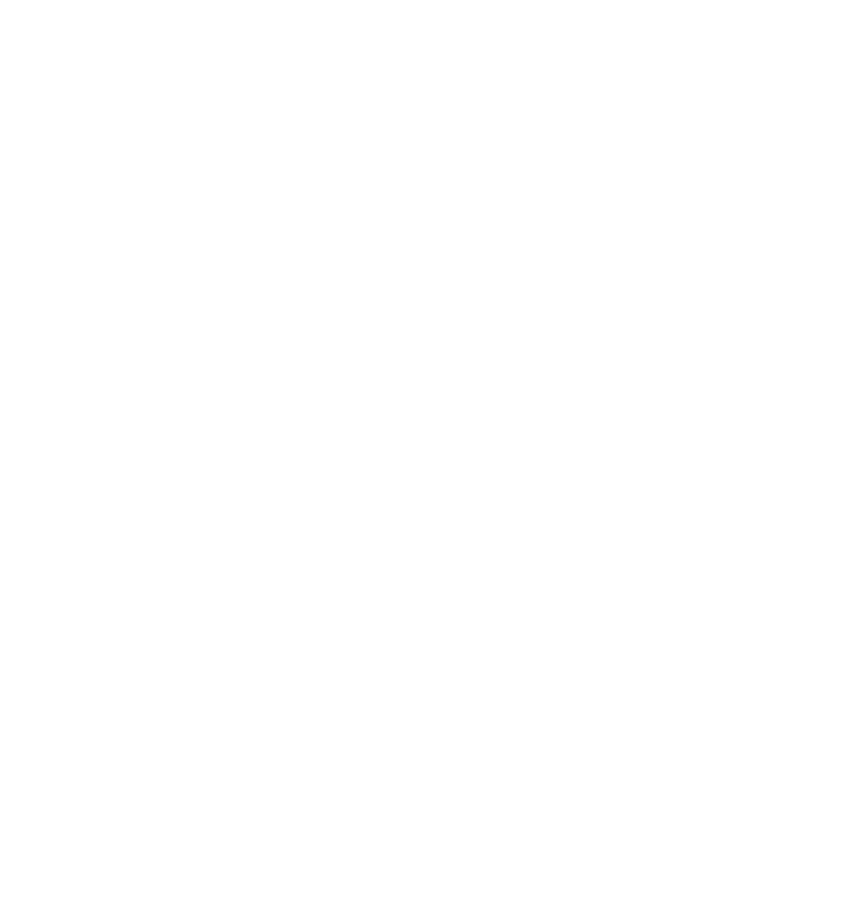
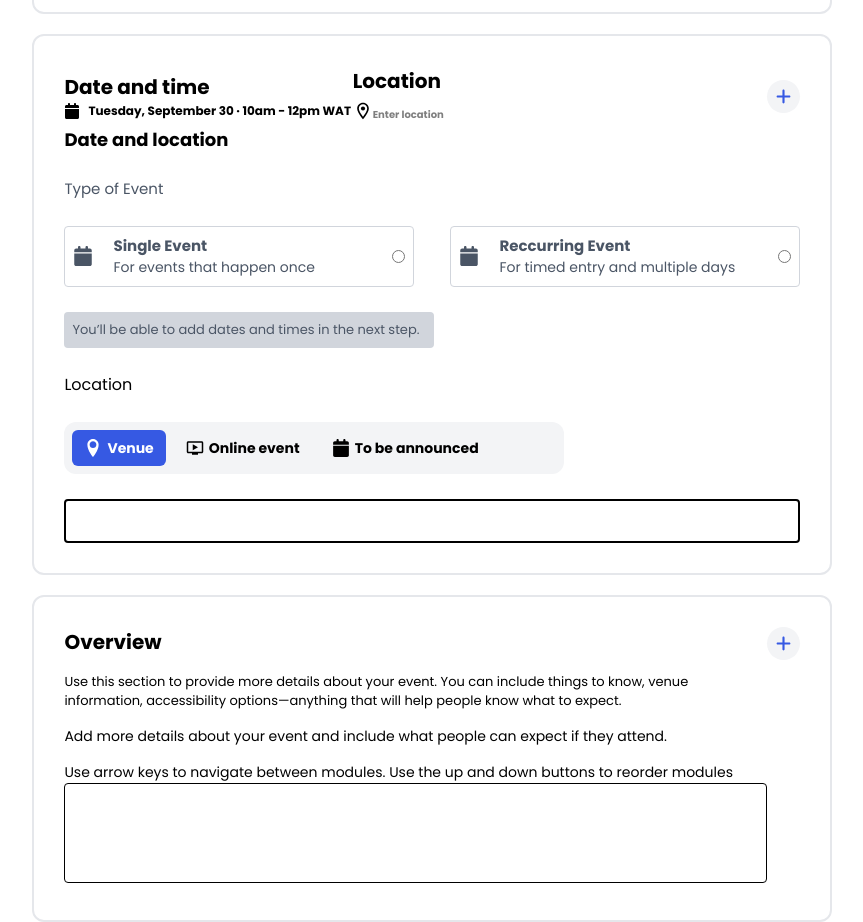
Before and after one commit to raveroses/Event_chosen, a Next.js app: page /dashboard in a window 1280 px wide. Shown: the part 1080-2002 px from the top of the page, without its empty margins (374-1237 px from the left). Before the commit the page ends 800 px from the top, so only its background shows below. Built offline with nearby package versions, Linux system fonts and the light colour scheme; no server answers; the database is empty.

Commit message:
ui for dashbord responsivess is going well

```diff
--- a/src/app/(Home)/home-component/HeroSection.tsx
+++ b/src/app/(Home)/home-component/HeroSection.tsx
@@ -92,7 +92,7 @@
   });
 
   return (
-    <div className="w-full min-w-full my-4  ">
+    <div className="w-full min-w-full md:my-[120px] my-4  ">
       <Swiper
         modules={[Navigation, Pagination, Scrollbar, Autoplay]}
         spaceBetween={0}
@@ -119,11 +119,11 @@
         {heroMapping}
       </Swiper>
 
-      <section className="w-full min-w-full flex items-center md:justify-between gap-[50px] px-2 my-10 md:overflow-hidden overflow-x-scroll">
+      <section className="w-full min-w-full flex items-center md:justify-between gap-[50px] md:px-2 my-10 md:overflow-hidden overflow-x-scroll">
         {activities.map((activitis, index) => {
           return (
             <div key={index} className="group cursor-pointer w-[110px]">
-              <div className="group-hover:bg-blue-100    border border-gray-200 rounded-full w-[100px] h-[100px] flex justify-center items-center text-[35px] text-gray-500 ">
+              <div className="group-hover:bg-blue-100   border border-gray-200 rounded-full w-[100px] h-[100px] flex justify-center items-center text-[35px] text-gray-500 ">
                 {activitis.icon}
               </div>
 
--- a/src/app/(Home)/home-component/Landing-page.tsx
+++ b/src/app/(Home)/home-component/Landing-page.tsx
@@ -2,11 +2,11 @@
 import LocationSearching from "./location-searching";
 const LandingPage = () => {
   return (
-    <>
+    <div className="md:px-[100px] ">
       {/* <Navbar /> */}
       <HeroSection />
       <LocationSearching />
-    </>
+    </div>
   );
 };
 
--- a/src/app/(Home)/layout.tsx
+++ b/src/app/(Home)/layout.tsx
@@ -8,7 +8,7 @@
   return (
     <div className="flex flex-col min-h-screen">
       <Navbar />
-      <div className="z-10 px-4">{children}</div>
+      <div className="z-10 md:px-4">{children}</div>
       <Footer />
     </div>
   );
--- a/src/app/(management)/components/dashboard-ImageUploader/imageUploader.tsx
+++ b/src/app/(management)/components/dashboard-ImageUploader/imageUploader.tsx
@@ -7,18 +7,20 @@
 
 const EventTitle = () => {
   return (
-    <section className=" border-2 border-gray-200 hover:border-[#3659e3] p-[30px] rounded-xl transition-all duration-200">
-      <div className="flex items-start justify-between hidde">
+    <section className="w-full border-2 border-gray-200 hover:border-[#3659e3] md:p-[30px] p-[15px] md:rounded-xl transition-all duration-200 md:bg-transparent bg-white">
+      <div className="flex items-start justify-between ">
         <div className="flex flex-col gap-[15px]">
           <h3 className="font-bold text-[25px] ">Event Title</h3>
-          <p>A short and sweet sentence about your event.</p>
+          <p className="text-[13px]">
+            A short and sweet sentence about your event.
+          </p>
         </div>
 
         <div className="bg-gray-100 text-[#3659e3] rounded-full text-[17px] text-center p-[8px] font-bold">
           <FaPlus />
         </div>
       </div>
-      <div className="flex gap-[30px] flex-col hidden">
+      <div className="flex gap-[30px] flex-col ">
         <div className="flex flex-col gap-3">
           <h2 className="font-bold text-[20px]">Event Overview</h2>
           <h3 className="text-[15px]">Event title</h3>
@@ -83,8 +85,8 @@
   ]);
 
   return (
-    <section className=" border-2 border-gray-200 hover:border-[#3659e3] p-[30px] rounded-xl transition-all duration-200">
-      <div className="flex  items-center justify-between">
+    <section className="border-2 border-gray-200 hover:border-[#3659e3] md:p-[30px] p-[15px] md:rounded-xl transition-all duration-200 md:bg-transparent bg-white">
+      <div className="flex md:flex-row flex-col md:items-center md:justify-between md:gap-0 gap-[20px]">
         <div>
           <h2 className="text-[20px] font-bold">Date and time</h2>
 
@@ -111,58 +113,56 @@
         </div>
       </div>
 
-      <div className="flex flex-col gap-[25px] hidden">
+      <div className="flex flex-col gap-[25px] ">
         <h2 className="text-[18px] font-bold">Date and location</h2>
 
         <h2 className="text-[15px] text-gray-600">Type of Event</h2>
 
-        <div className="flex items-center justify-between ">
+        <div className="flex md:flex-row flex-col items-center md:justify-between gap-0 gap-[20px] ">
           {DateInput.map((item, index) => {
             return (
               <div
-                className="flex items-center gap-[20px] border border-gray-300 p-2 rounded w-[350px]"
+                className="flex items-center justify-between border border-gray-300 md:p-2 p-5 rounded md:w-[350px] w-full"
                 key={index}
               >
+                <label className="flex items-center gap-[20px] ">
                   <div className="text-[20px] text-gray-600">
                     <FaCalendar />
                   </div>
-                <label className="flex items-center gap-[20px] ">
                   <div>
                     <h1 className="font-semibold text-[15px] text-gray-600">
                       {item.heading}
                     </h1>
                     <p className="text-[14px] text-gray-600">{item.pcontent}</p>
                   </div>
+                </label>
                 <input type="radio" name="" id="" />
-                </label>
               </div>
             );
           })}
         </div>
 
-        <p className="bg-gray-300 w-[370px] text-gray-600 rounded text-[13px] p-2">
+        <p className="bg-gray-300 md:w-[370px] w-full text-gray-600 rounded text-[13px] p-2">
           You’ll be able to add dates and times in the next step.
         </p>
 
         <h2>Location</h2>
 
-        <div className="flex items-center bg-gray-100 w-[400px] rounded-xl">
-          {locations.map((item, index) => {
-            return (
+        <div className="flex items-center space-x-2 bg-gray-100 md:w-[500px] w-full md:overflow-hidden overflow-x-auto rounded-xl p-2 scrollbar-hide">
+          {locations.map((item, index) => (
             <div
-                className={`flex items-center gap-[5px] ${
-                  item.locationType === "Venue" &&
-                  "bg-[#3659e3] text-white hover:bg-blue-400"
-                } p-2 hover:bg-gray-300 cursor-pointer`}
               key={index}
+              className={`flex-shrink-0 flex items-center gap-[5px] px-3 py-2 rounded-md text-sm font-semibold cursor-pointer transition-colors duration-200
+        ${
+          item.locationType === "Venue"
+            ? "bg-[#3659e3] text-white hover:bg-blue-400"
+            : "hover:bg-gray-300"
+        }`}
             >
               <div className="text-[18px]">{item.icon}</div>
-                <div className="text-[13px] font-semibold">
-                  {item.locationType}
+              <div>{item.locationType}</div>
             </div>
-              </div>
-            );
-          })}
+          ))}
         </div>
 
         <input type="text" className="w-full border-2 p-2 rounded " />
@@ -171,15 +171,57 @@
   );
 };
 
+const Overview = () => {
+  return (
+    <section className=" border-2 border-gray-200 hover:border-[#3659e3] md:p-[30px] p-[15px] md:rounded-xl transition-all duration-200 md:bg-transparent bg-white">
+      <div className="flex items-start justify-between hidde">
+        <div className="flex flex-col gap-[15px]">
+          <h3 className="font-bold text-[20px] "> Overview</h3>
+          <p className="text-[13px]">
+            Use this section to provide more details about your event. You can
+            include things to know, venue information, accessibility
+            options—anything that will help people know what to expect.
+          </p>
+
+          <div className="hidd">
+            <div className="text-[14px] flex gap-[15px] flex-col">
+              <p>
+                Add more details about your event and include what people can
+                expect if they attend.
+              </p>
+              <p>
+                Use arrow keys to navigate between modules. Use the up and down
+                buttons to reorder modules
+              </p>
+            </div>
+            <div>
+              <textarea
+                name=""
+                id=""
+                className="border rounded w-full h-[100px] focus:outline-[#3659e3] resize-none"
+              ></textarea>
+            </div>
+          </div>
+        </div>
+
+        <div className="bg-gray-100 text-[#3659e3] rounded-full text-[17px] text-center p-[8px] font-bold">
+          <FaPlus />
+        </div>
+      </div>
+    </section>
+  );
+};
 const ImageUploader = () => {
   return (
-    <section className=" w-[800px] overflow-y-scroll flex flex-col  ">
-      <div className="relative background w-full h-[400px] min-w-full rounded-2xl">
-        <div className="absolute top-[10px] left-[740px] bg-white text-[#3659e3] rounded-full text-center p-[8px] font-bold">
+    <section className="md:w-[800px] w-full min-width-full md:overflow-y-scroll overflow-none flex flex-col gap-[10px] md:gap-[100px]  ">
+      <div className="relative background w-full md:h-[400px] h-[300px] min-w-full md:rounded-2xl">
+        <div className="absolute top-[10px] md:left-[740px] left-[90%] bg-white text-[#3659e3] rounded-full text-center p-[8px] font-bold">
           <FaPlus />
         </div>
         <div
-          className="upload absolute top-[100px] left-[360px] bg-white p-[18px] rounded-2xl w-[140px] h-[130px]
+          className="upload absolute top-[100px] left-1/2 -translate-x-1/2
+             md:top-[100px] md:left-[360px] md:translate-x-0
+             bg-white p-[18px] rounded-2xl w-[140px] h-[130px]
              flex justify-center items-center flex-col text-center gap-[30px]"
         >
           <div className="icon bg-gray-100 rounded-full p-2 text-[20px] text-[#3659e3]">
@@ -194,6 +236,7 @@
       <div className="flex flex-col gap-[20px]">
         <EventTitle />
         <Date />
+        <Overview />
       </div>
     </section>
   );
--- a/src/app/(management)/components/dashboard-body/dashboardBody.tsx
+++ b/src/app/(management)/components/dashboard-body/dashboardBody.tsx
@@ -32,7 +32,7 @@
         <p>Back to events</p>
       </Link>
 
-      <div className="relative bg-white rounded-xl shadow w-[275px] h-[240px] my-[35px]">
+      <div className="relative bg-white rounded-xl shadow w-[275px] h-[240px] my-[35px] ">
         <Image
           src={"/images/auto-create-floating-card-splatter1.png"}
           alt="image part"
--- a/src/app/_navbar-component/Navbar.tsx
+++ b/src/app/_navbar-component/Navbar.tsx
@@ -79,8 +79,8 @@
   });
 
   return (
-    <section className=" relative border-b border-gray-200 p-4  ">
-      <div className="flex items-center justify-between">
+    <section className="relative">
+      <div className="fixed top-0 flex items-center justify-between z-30 border-b border-gray-200 w-full p-4 bg-white ">
         <div className="md:hidden">
           <MobileLogo />
         </div>
--- a/src/app/_types/types.tsx
+++ b/src/app/_types/types.tsx
@@ -24,6 +24,8 @@
   eventData: Event[];
   eventFilter: Event[];
   eventInputSearch: Event[];
+  handleAllClick: (eventDay: string) => void;
+  eventDays: string;
 };
 
 export type InputCard = {
--- a/src/app/globals.css
+++ b/src/app/globals.css
@@ -20,5 +20,15 @@
   /* background-position: center; */
   opacity: 0.7;
   background-repeat: no-repeat;
-  background-size: contain;
+  background-size: cover;
+  min-width: 100%;
 }
+
+/* Add this to your global CSS */
+.scrollbar-hide::-webkit-scrollbar {
+  display: none;
+}
+.scrollbar-hide {
+  -ms-overflow-style: none;
+  scrollbar-width: none;
+}
```
Also changed, not shown: src/app/(Home)/home-component/location-searching.tsx (+34 -34 lines), src/app/(management)/dashboard/page.tsx (+10 -8 lines), src/app/_custom-hooks/ContextProvider.tsx (+23 -20 lines). Lines whose indentation alone changed are shown as unchanged.
